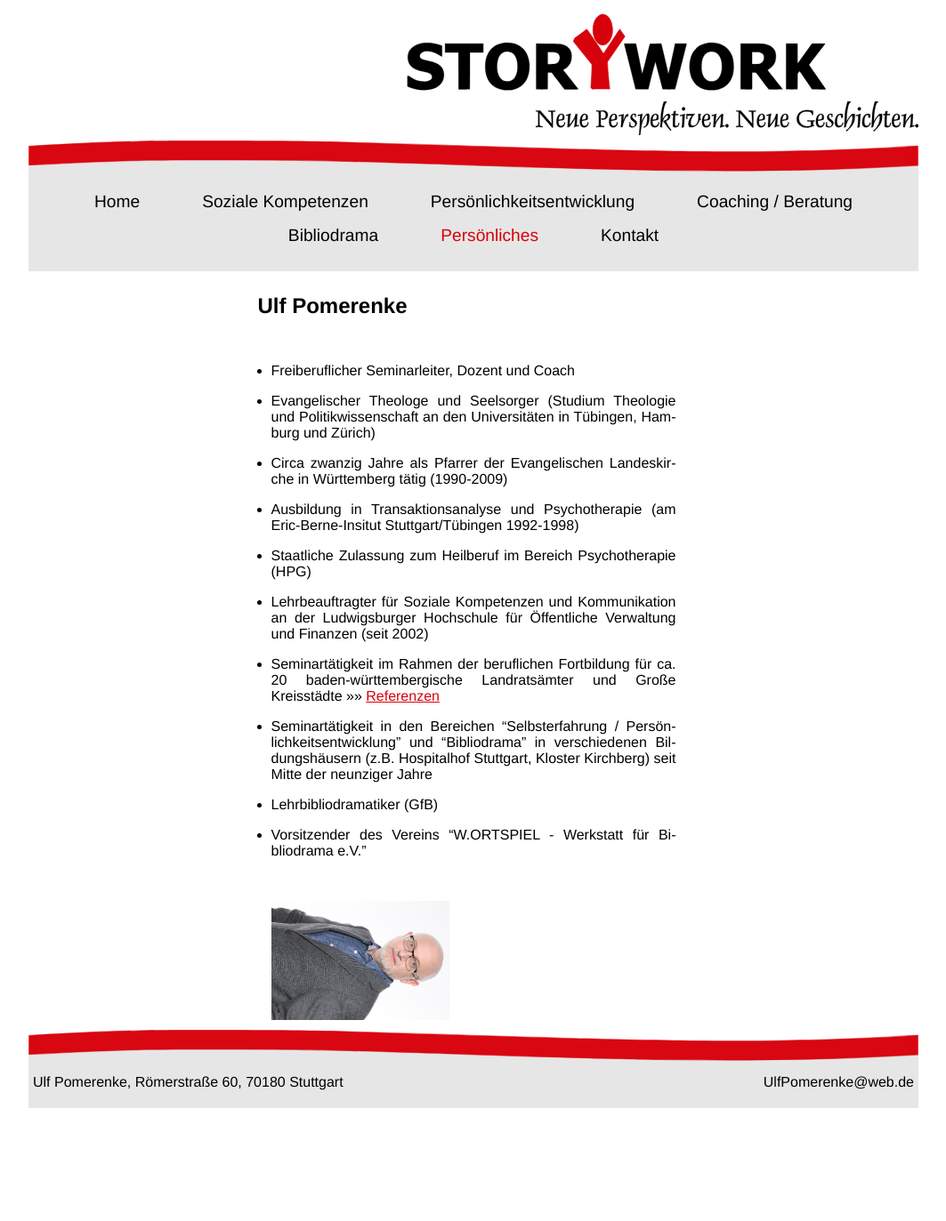
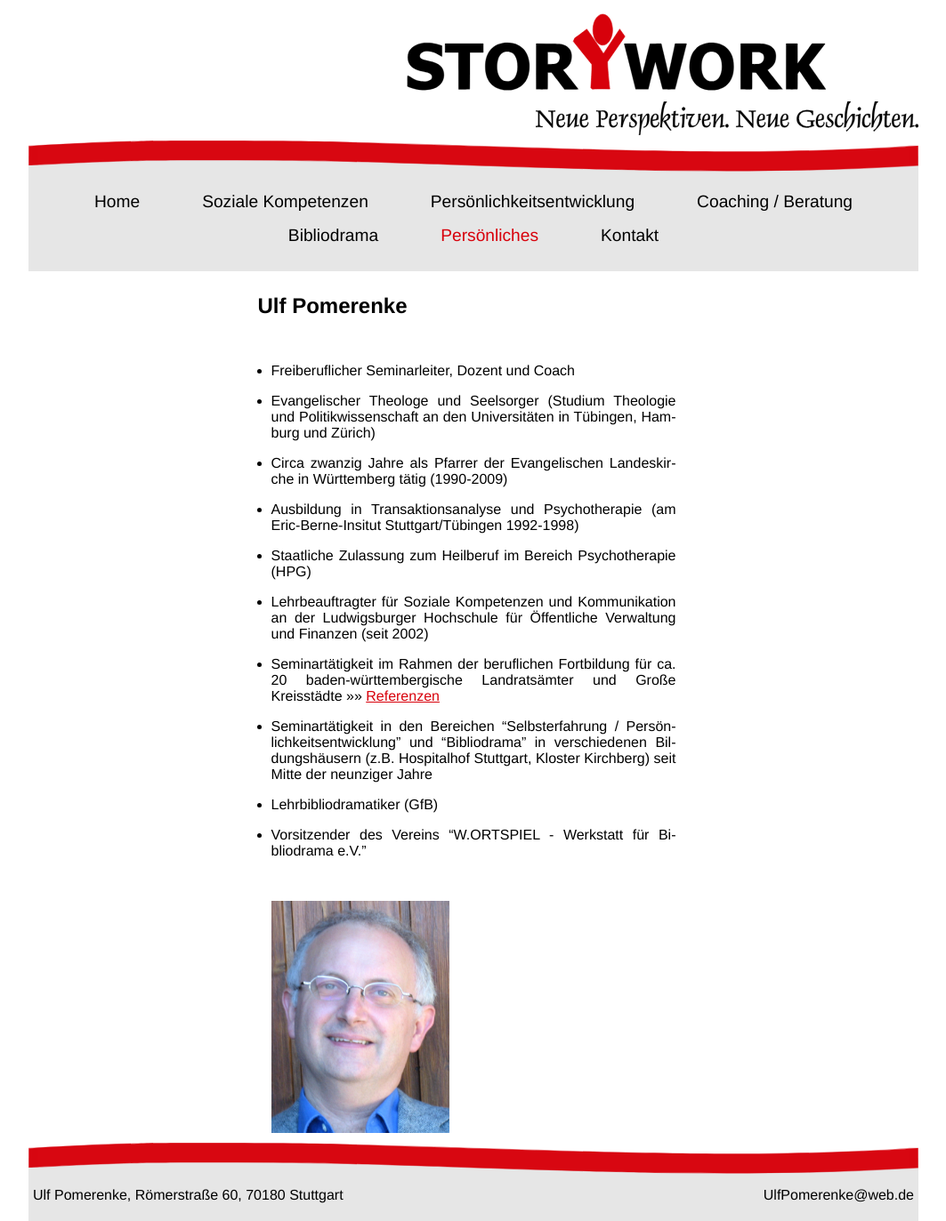
Before and after one commit to storywork/storywork.github.io, a Jekyll site: the page built from persoenliches.md, in a window 1280 px wide. Shown: the whole page at 89% size, without its empty margins (108-1171 px from the left). Built offline with Jekyll 4.4.1, drawn with Linux system fonts in a browser that asks for light colours; before the commit the page ends 1246 px from its top, so only the background shows below that.

Commit message:
Update persoenliches.md

```diff
--- a/persoenliches.md
+++ b/persoenliches.md
@@ -29,5 +29,5 @@ layout: page
 </div>
 
 {::nomarkdown}
-<img title="Ulf Pomerenke" src="{{ "/img/klein.jpg" | relative_path }}" alt="Portrait Ulf Pomerenke" class="portrait">
+<img title="Ulf Pomerenke" src="{{ "/img/bildulf.jpg" | relative_path }}" alt="Portrait Ulf Pomerenke" class="portrait">
 {:/}
```
